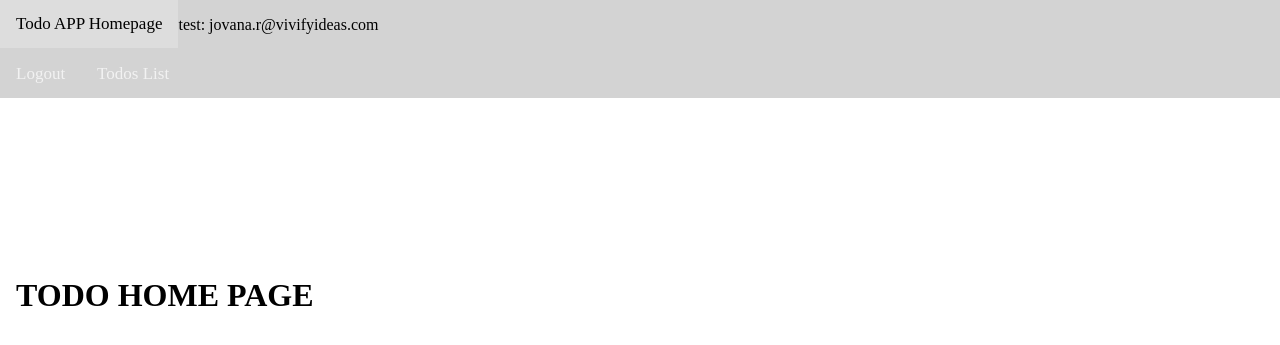
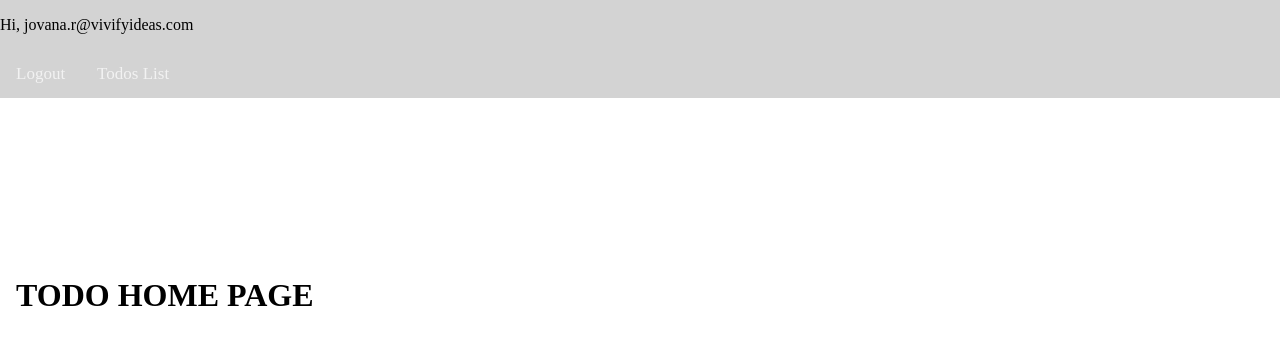
Before and after one commit to jovanna1616/todo_project, a Django app: page / in a window 1280 px wide. Shown: the top 345 px of the page. Run offline with Django 3.2, Linux system fonts and the light colour scheme; a user stored in the database is signed in.

Commit message:
Updated navbar

```diff
--- a/apps/main/templates/main/includes/nav-bar.html
+++ b/apps/main/templates/main/includes/nav-bar.html
@@ -1,10 +1,10 @@
 <div class="header-menu">
-    <a href="/">Todo APP Homepage</a>
-    <p>test: {{user}}</p>
     {% if user.is_authenticated %}
+        <p>Hi, {{user}}</p>
         <a href="/logout">Logout</a>
         <a href="/todos">Todos List</a>
     {% else %}
+        <a href="/">Todo APP Homepage</a>
         <a href="/login">Login</a>
         <a href="/register">Register</a>
     {% endif %}
--- a/apps/main/urls.py
+++ b/apps/main/urls.py
@@ -21,5 +21,5 @@ app_name = "main"
 urlpatterns = [
     path("", views.homepage, name="homepage"),
     path("", include("user.urls")),
-    path("", include("todos.urls"), name="todos"),
+    path("", include("todos.urls")),
 ]
```
Also changed, not shown: db.sqlite3.
